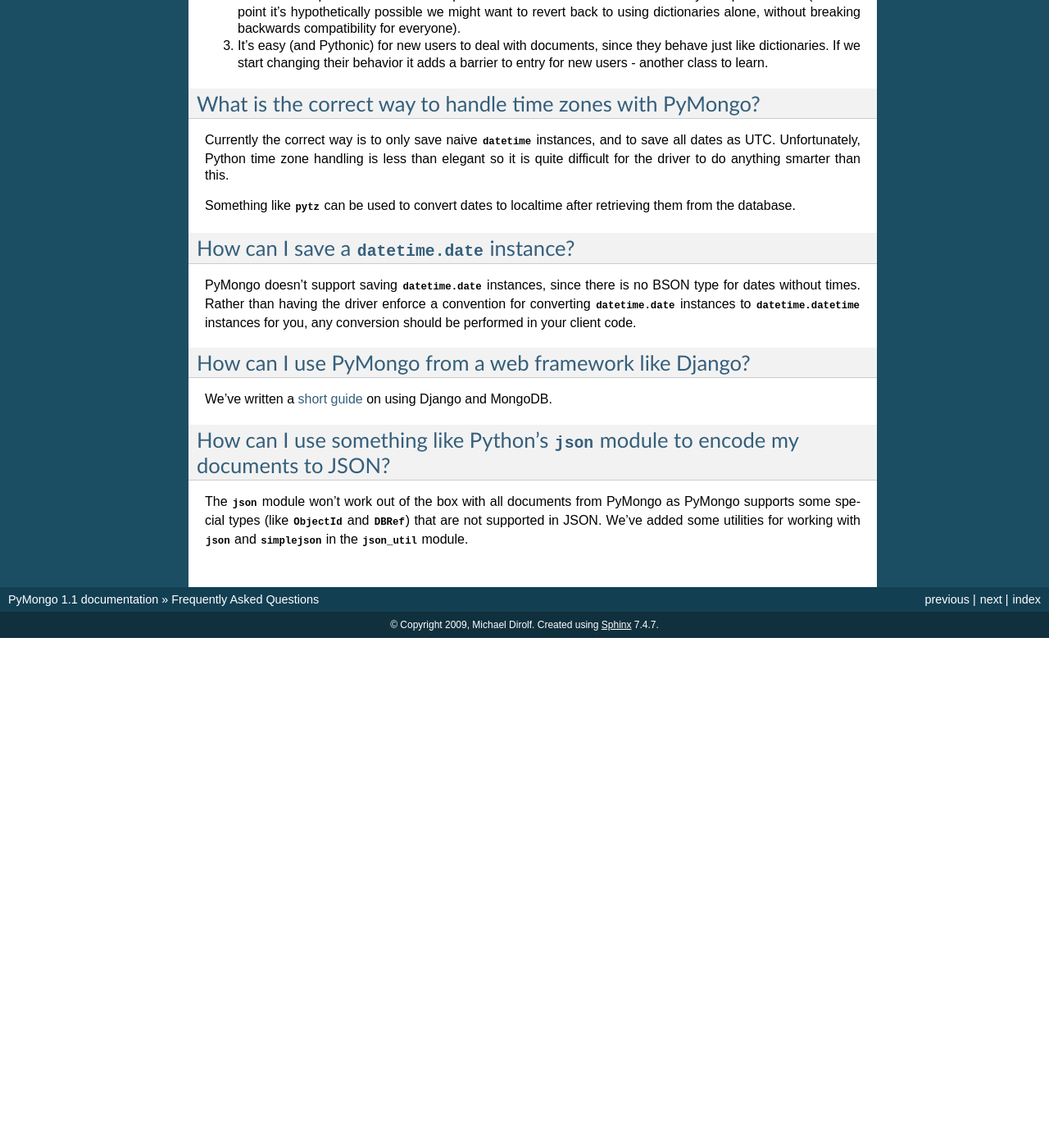
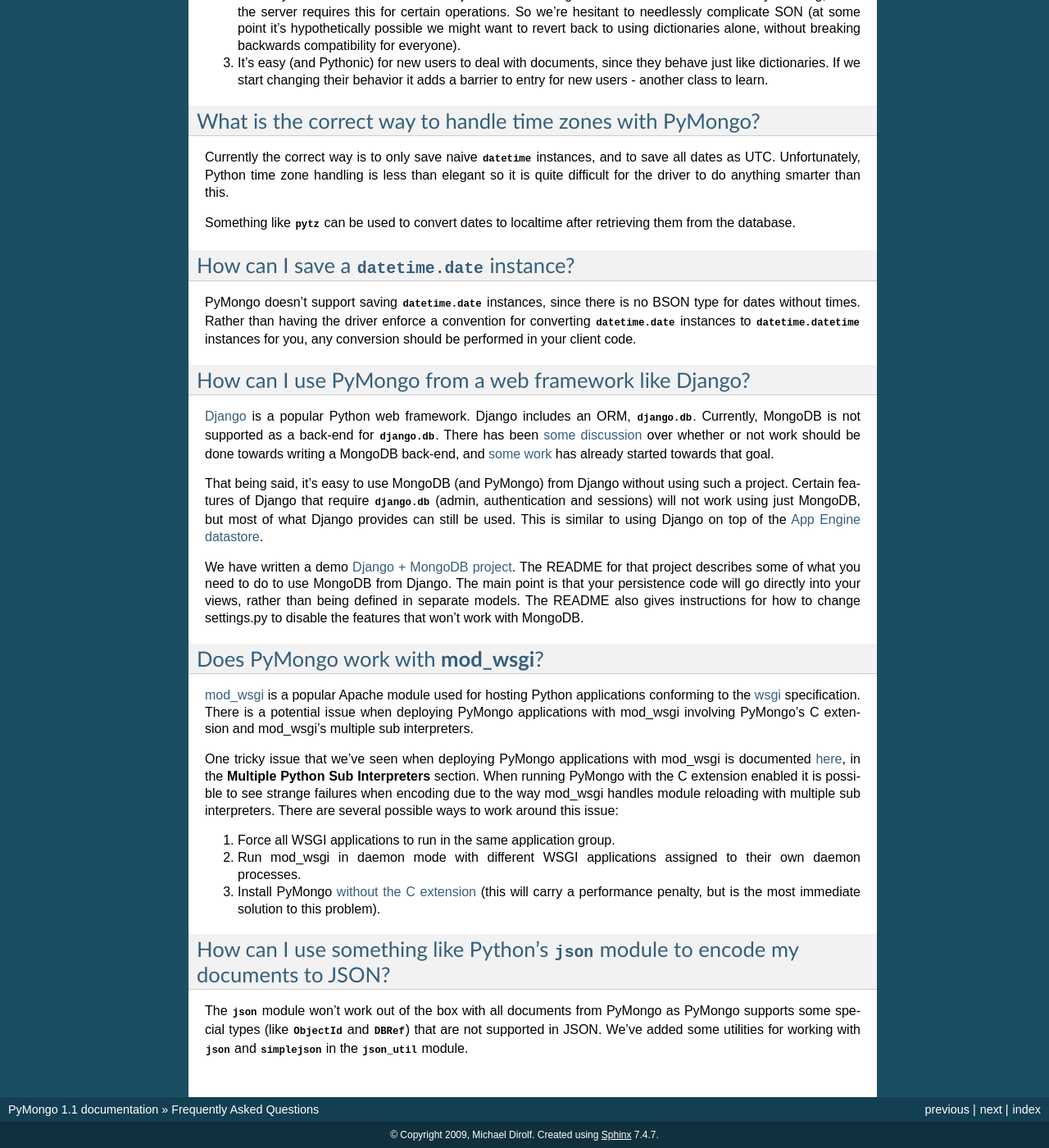
Before and after one commit to mongodb/mongo-python-driver, a Sphinx documentation site: the page built from doc/faq.rst, in a window 1280 px wide and 1400 px high, scrolled down 1683 px. Shown: the whole window at 82% size. Built offline with Sphinx 7.4.7, drawn with Linux system fonts in a browser that asks for light colours; before the commit the page ends 2461 px from its top, so only the background shows below that; some of the changed text lies outside the part shown.

Commit message:
move django, mod_wsgi docs to FAQ

```diff
--- a/doc/faq.rst
+++ b/doc/faq.rst
@@ -104,11 +104,44 @@
 
 How can I use PyMongo from a web framework like Django?
 -------------------------------------------------------
-.. todo:: move django docs here
+`Django <http://www.djangoproject.com/>`_ is a popular Python web
+framework. Django includes an ORM, :mod:`django.db`. Currently,
+MongoDB is not supported as a back-end for :mod:`django.db`. There has
+been `some discussion
+<http://simonwillison.net/2009/Jun/30/mongodb/#c46834>`_ over whether
+or not work should be done towards writing a MongoDB back-end, and
+`some work <http://bitbucket.org/kpot/django-mongodb/>`_ has already
+started towards that goal.
 
-We've written a `short guide
-<http://www.mongodb.org/display/DOCS/Django+and+MongoDB>`_ on using
-Django and MongoDB.
+That being said, it's easy to use MongoDB (and PyMongo) from Django
+without using such a project. Certain features of Django that require
+:mod:`django.db` (admin, authentication and sessions) will not work
+using just MongoDB, but most of what Django provides can still be
+used. This is similar to using Django on top of the `App Engine
+datastore <http://code.google.com/appengine/articles/django.html>`_.
+
+We have written a demo `Django + MongoDB project
+<http://github.com/mdirolf/DjanMon/tree/master>`_. The README for that
+project describes some of what you need to do to use MongoDB from
+Django. The main point is that your persistence code will go directly
+into your views, rather than being defined in separate models. The
+README also gives instructions for how to change settings.py to
+disable the features that won't work with MongoDB.
+
+Does PyMongo work with **mod_wsgi**?
+------------------------------------
+`mod_wsgi <http://code.google.com/p/modwsgi/>`_ is a popular Apache
+module used for hosting Python applications conforming to the `wsgi
+<http://www.wsgi.org/>`_ specification. There is a potential issue
+when deploying PyMongo applications with mod_wsgi involving PyMongo's
+C extension and mod_wsgi's multiple sub interpreters.
+
+One tricky issue that we've seen when deploying PyMongo applications
+with mod_wsgi is documented `here <http://code.google.com/p/modwsgi/wiki/ApplicationIssues>`_, in the **Multiple Python Sub Interpreters** section. When running PyMongo with the C extension enabled it is possible to see strange failures when encoding due to the way mod_wsgi handles module reloading with multiple sub interpreters. There are several possible ways to work around this issue:
+
+1. Force all WSGI applications to run in the same application group.
+2. Run mod_wsgi in daemon mode with different WSGI applications assigned to their own daemon processes.
+3. Install PyMongo :ref:`without the C extension <install-no-c>` (this will carry a performance penalty, but is the most immediate solution to this problem).
 
 How can I use something like Python's :mod:`json` module to encode my documents to JSON?
 ----------------------------------------------------------------------------------------
--- a/doc/installation.rst
+++ b/doc/installation.rst
@@ -20,6 +20,8 @@
   $ cd pymongo/
   $ python setup.py install
 
+.. _install-no-c:
+
 Installing Without the C Extension
 ----------------------------------
 By default, the driver attempts to build and install an optional C
```
Also changed, not shown: 1 other file.
